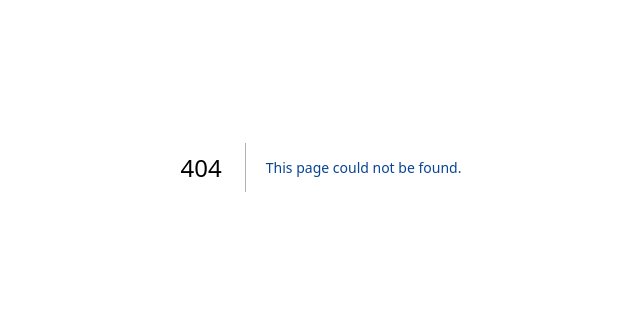
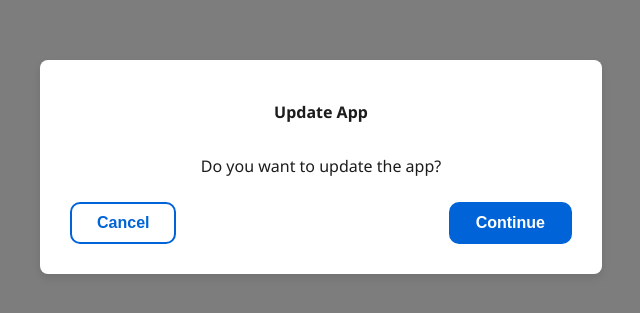
Before and after one commit to ojosproject/iris, a Next.js app: page /updater in a window 1280 px wide. Before the commit this address had no page. Shown: the part 233-546 px from the top of the page, without its empty margins (319-959 px from the left). Built offline with nearby package versions, Linux system fonts and the light colour scheme.

Commit message:
feat(updater): add front end

```diff
--- a/src/app/hub/HubTools.ts
+++ b/src/app/hub/HubTools.ts
@@ -38,6 +38,10 @@ export const HubTools: HubToolProps[] = [
     name: "Contacts",
     icon: "/images/icon_contacts.png",
   },
+  {
+    link: "./updater",
+    name: "Updater",
+  },
 ].sort((a, b) => {
   // Sorts list by HubAppProps.name
   return a.name.localeCompare(b.name);
--- /dev/null
+++ b/src/app/updater/page.tsx
@@ -0,0 +1,55 @@
+"use client";
+
+import Dialog from "@/app/components/Dialog";
+import Button from "../components/Button";
+import classes from "./page.module.css";
+import { invoke } from "@tauri-apps/api/core";
+import { useEffect, useState } from "react";
+import { useRouter, useSearchParams } from "next/navigation";
+
+const ConfirmUpdateDialog = () => {
+  const [step, setStep] = useState(0); // 0 = initial, 1 = confirm clear
+  const [title, setTitle] = useState("Update App");
+  const [content, setContent] = useState("Do you want to update the app?");
+  const router = useRouter();
+
+  const handleContinue = () => {
+    if (step === 0) {
+      // Move to confirmation step
+      setTitle("Clear Data");
+      setContent(
+        "This will clear all your data. Are you sure you want to proceed?",
+      );
+      setStep(1);
+    } else {
+      // Final step: perform the action
+      console.log("Update in Progress.");
+
+      //TODO delete data dir
+      //TODO invoke update
+      //   invoke("check_update").then((i) => {
+      //     console.log(i);
+      //   });
+    }
+  };
+
+  const handleCancel = () => {
+    // Close Dialog
+
+    setStep(0);
+    router.back();
+  };
+
+  return (
+    <div>
+      <Dialog title={title} content={content}>
+        <div className="dialog-actions">
+          <Button type="SECONDARY" label="Cancel" onClick={handleCancel} />
+          <Button type="PRIMARY" label="Continue" onClick={handleContinue} />
+        </div>
+      </Dialog>
+    </div>
+  );
+};
+
+export default ConfirmUpdateDialog;
```
Also changed, not shown: 2 other files (tests, documents, lock files or other folders).
